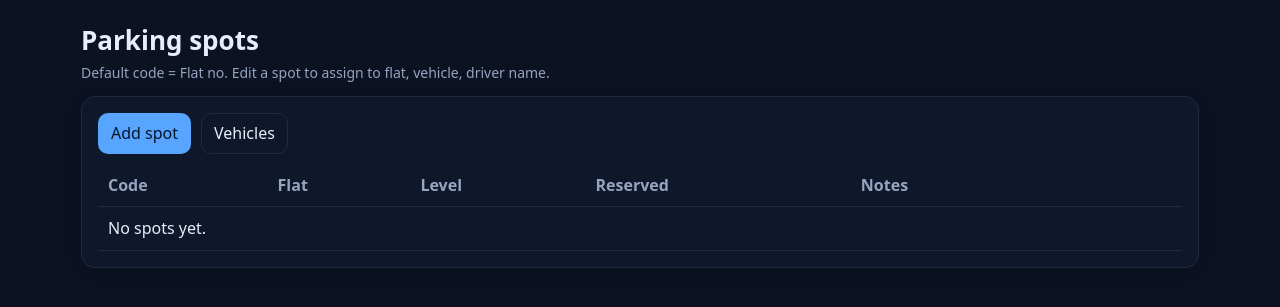
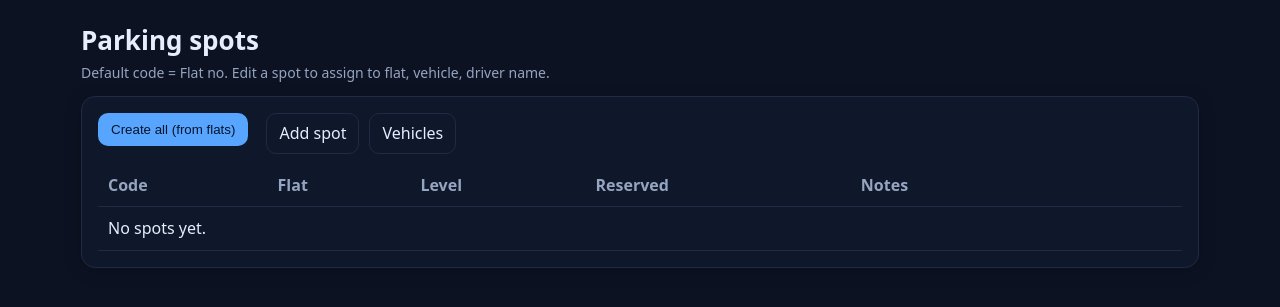
Before and after one commit to hasanshibly90/BMS_Project, a Django app: page /parking/spots/ in a window 1280 px wide. Shown: the part 57-364 px from the top of the page. Run offline with Django 5.2, Linux system fonts and the light colour scheme; data that the repository does not hold is empty.

Commit message:
bms-github-v.1026

```diff
--- a/parking/urls.py
+++ b/parking/urls.py
@@ -1,7 +1,7 @@
 from django.urls import path
 from .views import (
     VehicleListView, VehicleCreateView, VehicleUpdateView,
-    SpotListView, SpotCreateView, SpotUpdateView, SpotDetailView,
+    SpotListView, SpotCreateView, SpotUpdateView, SpotDetailView, SpotSeedAllView,
 )
 
 app_name = "parking"
@@ -15,6 +15,9 @@ urlpatterns = [
     # Spots
     path("spots/", SpotListView.as_view(), name="spot_list"),
     path("spots/create/", SpotCreateView.as_view(), name="spot_create"),
-    path("spots/<int:pk>/", SpotDetailView.as_view(), name="spot_detail"),   # ← added
+    path("spots/<int:pk>/", SpotDetailView.as_view(), name="spot_detail"),
     path("spots/<int:pk>/edit/", SpotUpdateView.as_view(), name="spot_edit"),
+
+    # Bulk create/sync: Flat → ParkingSpot
+    path("spots/seed/", SpotSeedAllView.as_view(), name="spot_seed_all"),
 ]
--- a/parking/views.py
+++ b/parking/views.py
@@ -1,10 +1,13 @@
 from django.contrib import messages
 from django.db import transaction
 from django.db.models import Q
+from django.shortcuts import redirect
 from django.urls import reverse_lazy
 from django.utils import timezone
+from django.views import View
 from django.views.generic import ListView, CreateView, UpdateView, DetailView
 
+from flats.models import Flat
 from .models import Vehicle, ParkingSpot, ParkingAssignment
 from .forms import VehicleForm, ParkingSpotForm
 
@@ -162,3 +165,47 @@ class SpotDetailView(DetailView):
         pa = spot.active_assignment()
         ctx["active_assignment"] = pa
         return ctx
+
+
+class SpotSeedAllView(View):
+    """
+    Create/align one ParkingSpot per Flat:
+      - code = "<UNIT>-<FLOOR two-digits>" e.g., "E-10"
+      - link spot.flat = Flat (OneToOne)
+      - default level=1, is_reserved=True for dedicated spots
+    Existing unlinked spots are kept as-is.
+    """
+    def post(self, request):
+        created = 0
+        updated = 0
+        for flat in Flat.objects.all().order_by("floor", "unit"):
+            code = f"{flat.unit}-{flat.floor:02d}"
+
+            # If this flat already has a dedicated spot, keep it but sync the code if free
+            spot = getattr(flat, "parking_spot", None)
+            if spot:
+                if spot.code != code and not ParkingSpot.objects.filter(code=code).exclude(pk=spot.pk).exists():
+                    spot.code = code
+                    spot.save(update_fields=["code"])
+                updated += 1
+                continue
+
+            # Otherwise create a new dedicated spot for this flat (avoid code collision)
+            code_to_use = code
+            if ParkingSpot.objects.filter(code=code_to_use).exists():
+                # Rare case: fall back to unique suffix
+                n = 2
+                while ParkingSpot.objects.filter(code=f"{code}-{n}").exists():
+                    n += 1
+                code_to_use = f"{code}-{n}"
+
+            ParkingSpot.objects.create(
+                code=code_to_use,
+                level=1,
+                is_reserved=True,
+                flat=flat,
+            )
+            created += 1
+
+        messages.success(request, f"Parking spots synced from flats. Created {created}, updated {updated}.")
+        return redirect("parking:spot_list")
--- a/templates/parking/spot_list.html
+++ b/templates/parking/spot_list.html
@@ -8,7 +8,11 @@
 <div class="card">
   <div class="toolbar">
     <div class="actions">
-      <a class="btn" href="{% url 'parking:spot_create' %}">Add spot</a>
+      <form method="post" action="{% url 'parking:spot_seed_all' %}" style="display:inline-block;margin-right:8px;">
+        {% csrf_token %}
+        <button class="btn" type="submit">Create all (from flats)</button>
+      </form>
+      <a class="btn ghost" href="{% url 'parking:spot_create' %}">Add spot</a>
       <a class="btn ghost" href="{% url 'parking:vehicle_list' %}">Vehicles</a>
     </div>
   </div>
@@ -25,7 +29,10 @@
         <td>{{ s.level }}</td>
         <td>{% if s.is_reserved %}<span class="badge info">Yes</span>{% else %}<span class="badge muted">No</span>{% endif %}</td>
         <td>{{ s.notes }}</td>
-        <td><a class="btn ghost" href="{% url 'parking:spot_edit' s.pk %}">Edit</a></td>
+        <td>
+          <a class="btn ghost" href="{% url 'parking:spot_detail' s.pk %}">View</a>
+          <a class="btn ghost" href="{% url 'parking:spot_edit' s.pk %}">Edit</a>
+        </td>
       </tr>
       {% empty %}
       <tr><td colspan="6" class="muted">No spots yet.</td></tr>
```
